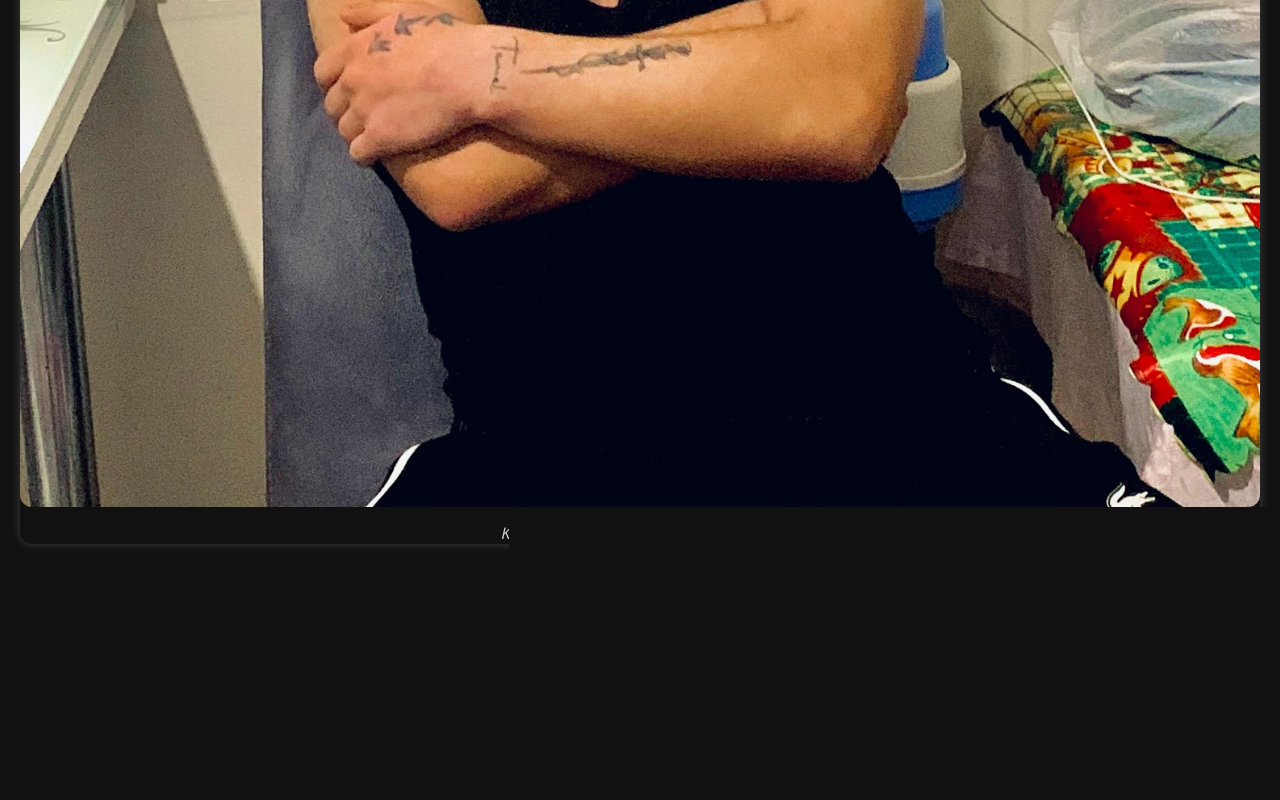
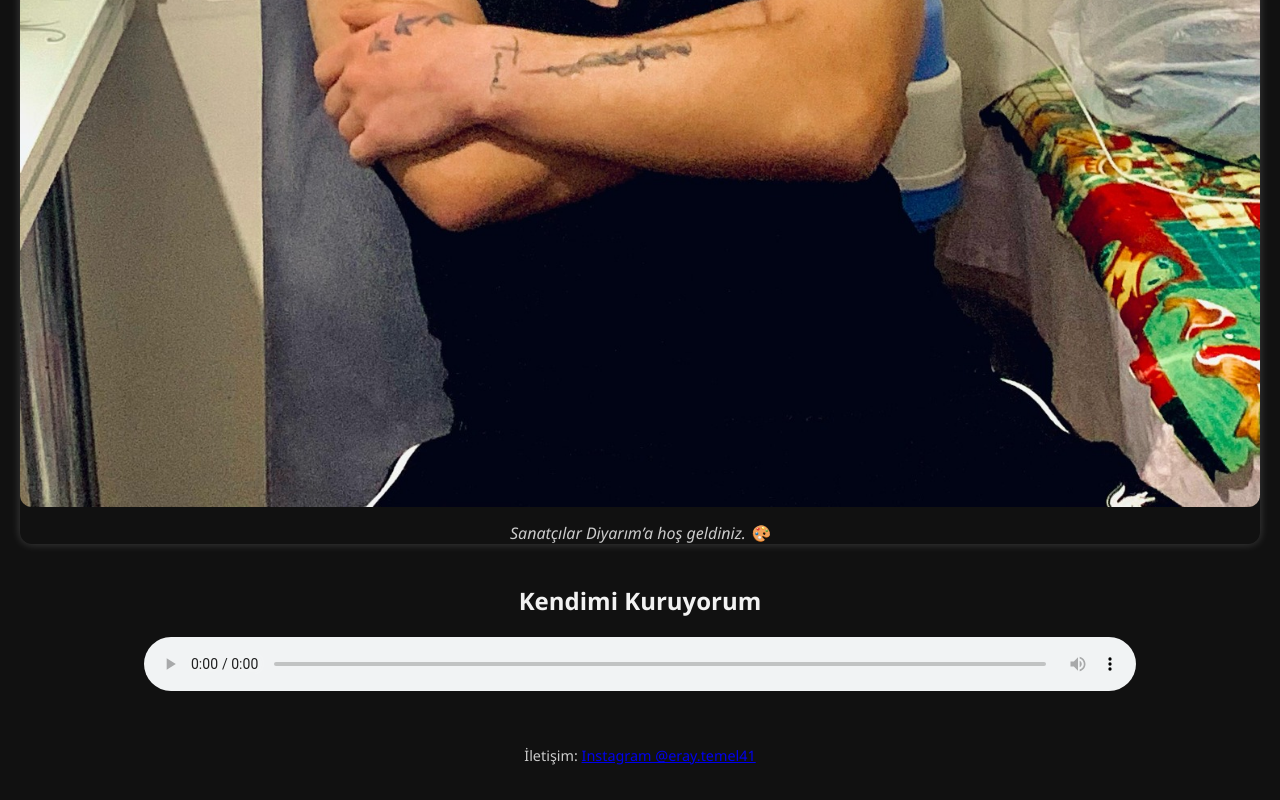
Before and after one commit to sanat-lang/sanat-lang.github.io, a plain HTML site: page index.html in a window 1280 px wide. Shown: the part 1272-2072 px from the top of the page. Before the commit the page ends 1876 px from the top, so only its background shows below. Drawn offline with Linux system fonts and the light colour scheme.

Commit message:
Add files via upload

```diff
--- a/index.html
+++ b/index.html
@@ -4,7 +4,7 @@
 <head>
   <meta charset="UTF-8">
   <meta name="viewport" content="width=device-width, initial-scale=1.0">
-  <title>Sanatçılar Diyarım</title>
+  <title>Cero1 | Sanatçılar Diyarım</title>
   <style>
     body {
       font-family: 'Segoe UI', sans-serif;
@@ -41,17 +41,41 @@
       text-align: center;
       color: #ccc;
     }
+    .music {
+      text-align: center;
+      margin-top: 20px;
+    }
+    .music audio {
+      width: 80%;
+      border-radius: 10px;
+    }
+    footer {
+      text-align: center;
+      margin-top: 50px;
+      font-size: 0.9em;
+      color: #ccc;
+    }
   </style>
 </head>
 <body>
   <header>
-    Sanatçılar Diyarım
+    Cero1 - Sanatçılar Diyarım
   </header>
   <div class="content">
     <div class="photo">
-      <img src="IMG-20250221-WA0004.jpg" alt="Sanatçı pozu 1">
-      <div class="caption">Karanlığın içinden bir sanatçı bakışı 🎭</div>
+      <img src="IMG-20250221-WA0004.jpg" alt="Cero1 Fotoğrafı">
+      <div class="caption">Sanatçılar Diyarım’a hoş geldiniz. 🎨</div>
     </div>
+    <div class="music">
+      <h2>Kendimi Kuruyorum</h2>
+      <audio controls>
+        <source src="kendimi_kuruyorum.mp3" type="audio/mp3">
+        Your browser does not support the audio element.
+      </audio>
+    </div>
+    <footer>
+      <p>İletişim: <a href="https://www.instagram.com/eray.temel41">Instagram @eray.temel41</a></p>
+    </footer>
   </div>
 </body>
 </html>
```
Also changed, not shown: 1 other file.
